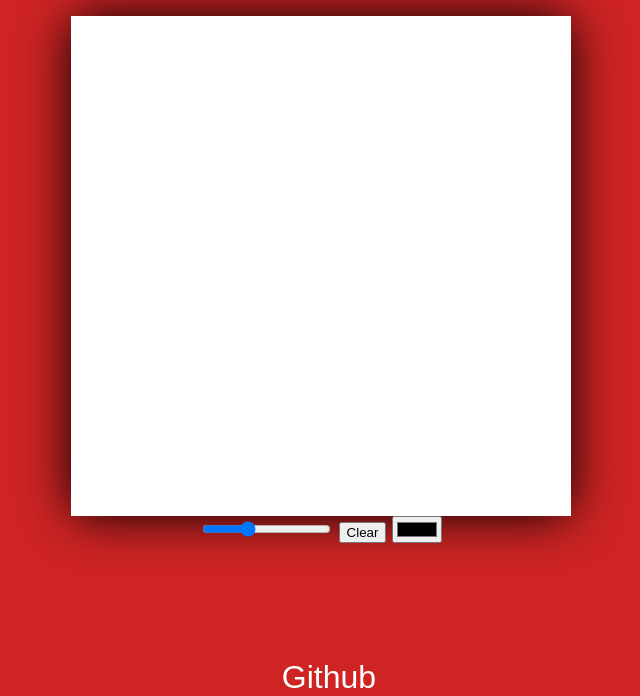
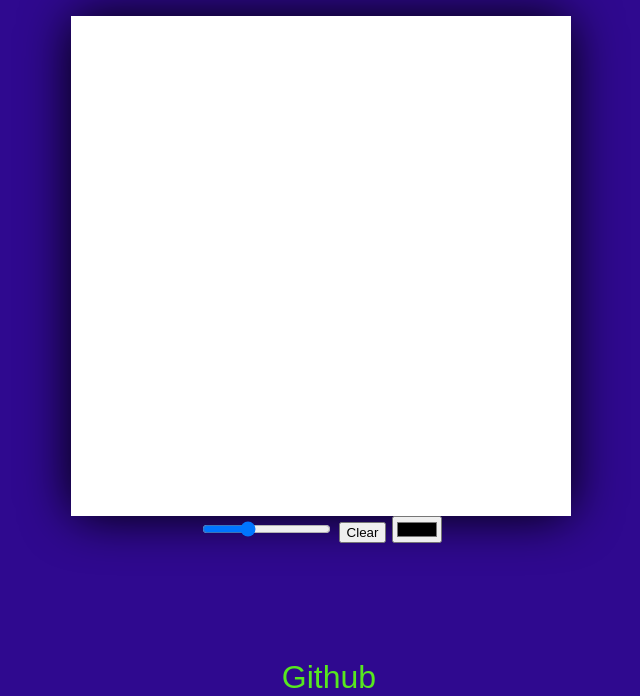
Before and after one commit to Plane737/etch-a-sketch, a plain HTML site: page index.html in a window 1280 px wide. Shown: the part 104-800 px from the top of the page, without its empty margins (319-959 px from the left). Drawn offline with Linux system fonts and the light colour scheme; a web font is replaced by a local one.

Commit message:
Made the code cleaner

```diff
--- a/index.html
+++ b/index.html
@@ -33,7 +33,7 @@
     </main>
     <footer id="footer">
         <div class="footer-container">
-            <a href="#">Github</a>
+            <a href="https://github.com/Plane737/etch-a-sketch">Github</a>
         </div>
 
     </footer>
--- a/script.js
+++ b/script.js
@@ -15,13 +15,9 @@ function clearGrid() {
     generateGrid(slider.value);
 }
 
-
-
 slider.addEventListener("mousedown", detectMouseUp, false);
 
 
-
-generateGrid(32);
 function updateCurrentColor() {
     currentColor = colorSelector.value;
 }
@@ -33,13 +29,12 @@ function changeColor(e){
 
 }
 
+
 function generateGrid(size){
 
     const heightWidht = canvas.offsetHeight / size;
+    canvas.style.gridTemplateColumns = `repeat(${size}, ${heightWidht}px)`
     let i = 0;
-
-    canvas.style.gridTemplateColumns = `repeat(${size}, ${heightWidht}px)`
-
     while (i < size * size){
         const cell = document.createElement("div");
         cell.style.backgroundColor = "white";
@@ -49,3 +44,5 @@ function generateGrid(size){
         i++
     }
 }
+
+generateGrid(32);
--- a/style.css
+++ b/style.css
@@ -1,7 +1,7 @@
 body {
     font-family: "Style Script", cursive;
-    color: #e7b255;
-    background-color: #ce2424;
+    color: #57e81f;
+    background-color: #2f098f;
 }
 
 #canvas-container {
@@ -45,7 +45,7 @@ footer {
 .footer-container > a {
     text-decoration: none;
     font-size: 200%;
-    color: white;
+    color: #57e81f;
 }
 .footer-container > a:hover {
     text-decoration: underline;
```
